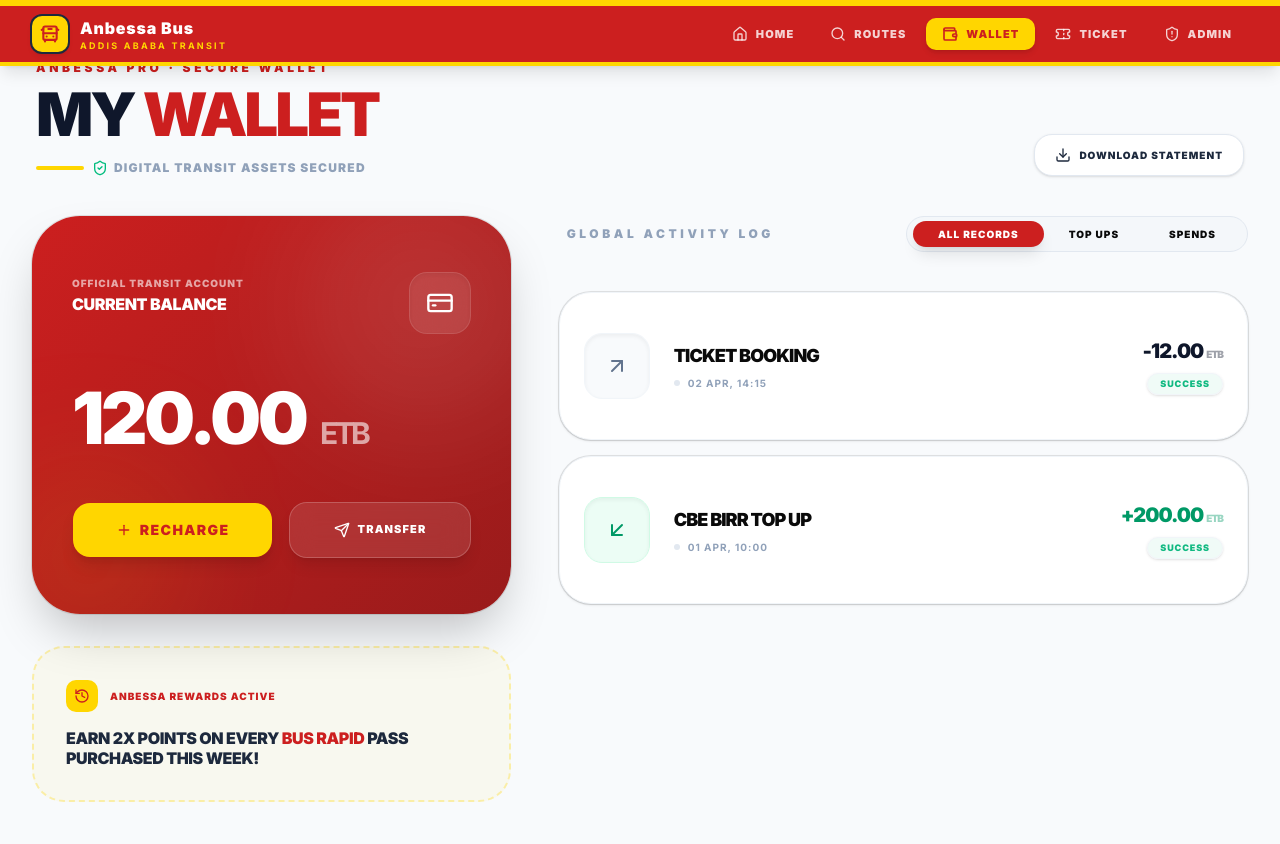
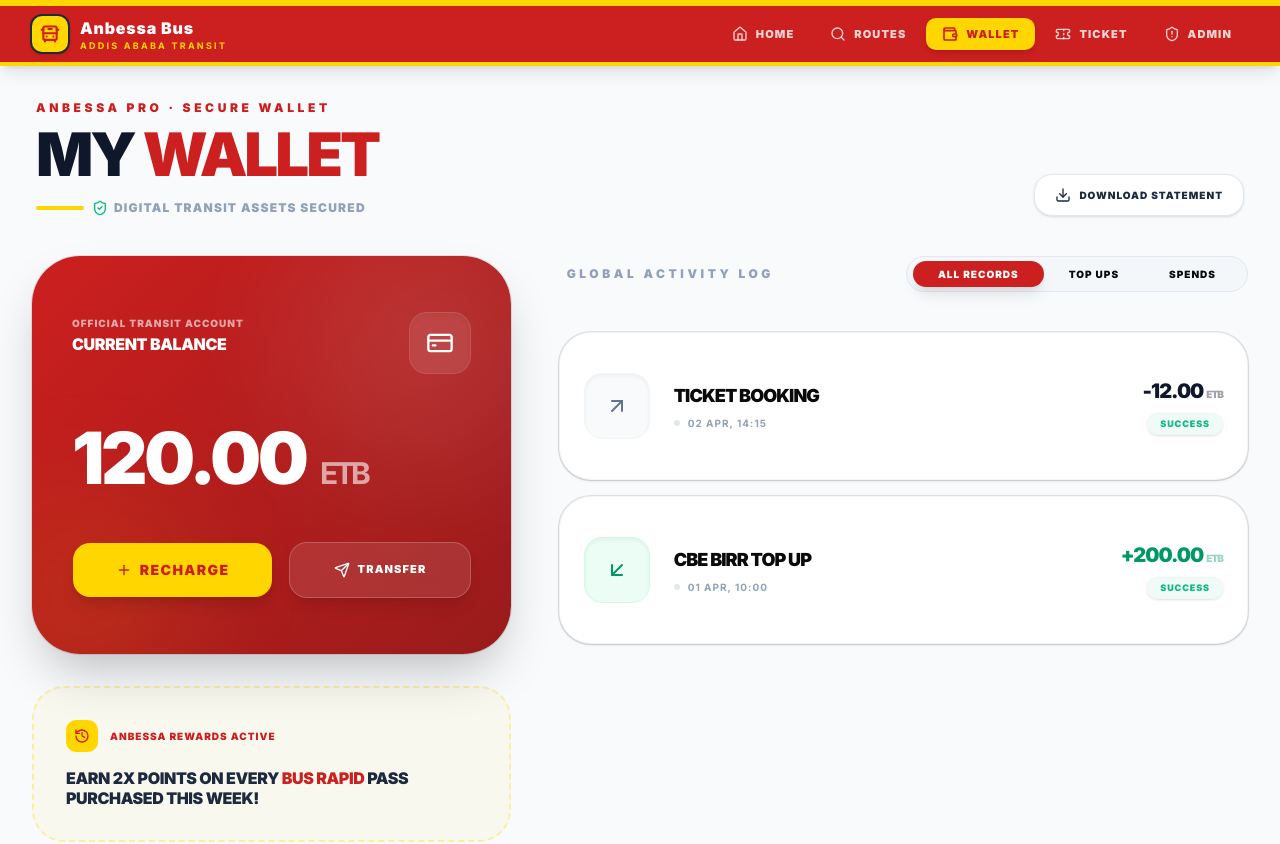
Before and after one commit to tamirat67/addismove, a Next.js app in the folder frontend/: page /wallet in a window 1280 px wide. Shown: the top 844 px of the page. Built offline with nearby package versions, Linux system fonts and the light colour scheme.

Commit message:
fix: wallet header overlap with navigation

```diff
--- a/frontend/src/app/(standard)/wallet/page.tsx
+++ b/frontend/src/app/(standard)/wallet/page.tsx
@@ -11,7 +11,7 @@
   const { balance, transactions } = useTenant();
 
   return (
-    <div className="w-full px-4 lg:px-8 pb-32 lg:pb-12 animate-in fade-in duration-500 max-w-7xl mx-auto">
+    <div className="w-full px-4 lg:px-8 pt-6 lg:pt-10 pb-32 lg:pb-12 animate-in fade-in duration-500 max-w-7xl mx-auto">
 
       <div className="flex flex-col lg:flex-row lg:items-end justify-between px-1 mb-10 gap-6 lg:gap-0">
         <div>
```
